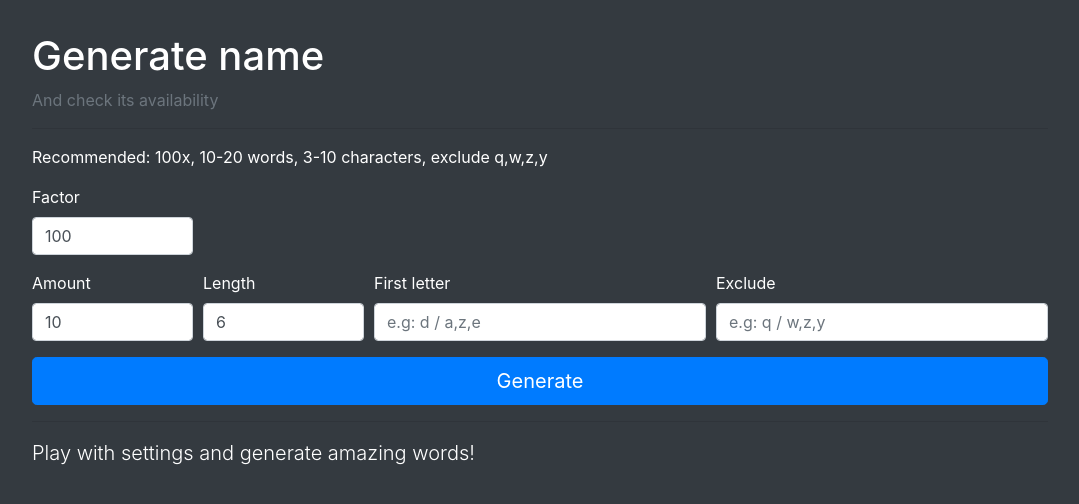
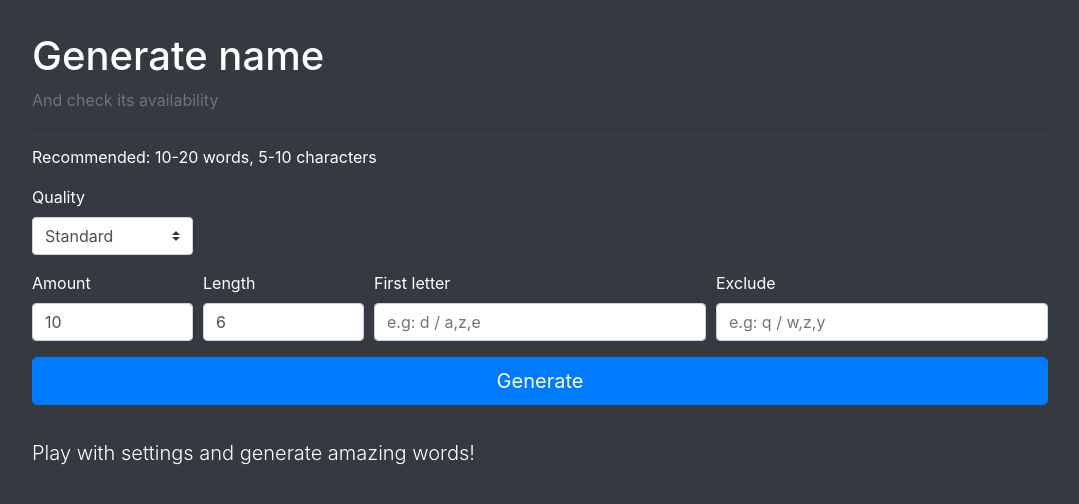
Before and after one commit to artemijdeleto/namegen, a plain HTML site: page index.html in a window 1280 px wide. Shown: the whole page, without its empty margins (100-1179 px from the left). Drawn offline with nearby package versions, Linux system fonts and the light colour scheme.

Commit message:
Replace factor with quality for better UX

```diff
--- a/index.html
+++ b/index.html
@@ -22,16 +22,17 @@
 		<h1>Generate name</h1>
 		<p class="text-muted">And check its availability</p>
 		<hr>
-		<p>Recommended: 100x, 10-20 words, 3-10 characters, exclude q,w,z,y</p>
+		<p>Recommended: 10-20 words, 5-10 characters</p>
 		<div class="form-row">
 			<div class="form-group col-md-2">
-				<label for="factor">Factor</label>
-				<input id="factor" type="number" class="form-control" placeholder="1-1000" value="100">
+				<label for="quality">Quality</label>
+				<select id="quality" class="custom-select">
+					<option value="10">Low</option>
+					<option value="100" selected>Standard</option>
+					<option value="1000">Good</option>
+					<option value="10000">Ultimate</option>
+				</select>
 			</div>
-			<!-- <div class="form-group col-md-2">
-				<label for="consonants">Consonants</label>
-				<input id="consonants" type="number" class="form-control" placeholder="1-3" value="1">
-			</div> -->
 		</div>
 		<div class="form-row">
 			<div class="form-group col-md-2">
--- a/script.js
+++ b/script.js
@@ -12,7 +12,6 @@ let amount;
 
 function generate() {
 	container.innerHTML = '<p class="lead">Generating names. This may take a while..</p>';
-	const COEFFICIENT = document.getElementById('factor').value || 1000;
 	const exclude = document.getElementById('exclude').value.split(',');
 	const temp = document.getElementById('firstLetter').value.split(',');
 
@@ -21,7 +20,7 @@ function generate() {
 		id: 'TASK_GENERATE',
 		options: {
 			amount,
-			factor: COEFFICIENT,
+			factor: document.getElementById('quality').value || 1000,
 			length: document.getElementById('length').value || 8,
 			exclude,
 			temp
@@ -76,11 +75,15 @@ function render({ name, ru, com }) {
 		</h3>
 		<ul class="list-group list-group-flush">
 			<li class="list-group-item">
-				${name}.ru
+				<a target="_blank" href="http://${name}.ru">
+					${name}.ru
+				</a>
 				${badge(ru)}
 			</li>
 			<li class="list-group-item">
-				${name}.com
+				<a target="_blank" href="http://${name}.com">
+					${name}.com
+				</a>
 				${badge(com)}
 			</li>
 		</ul>
```
